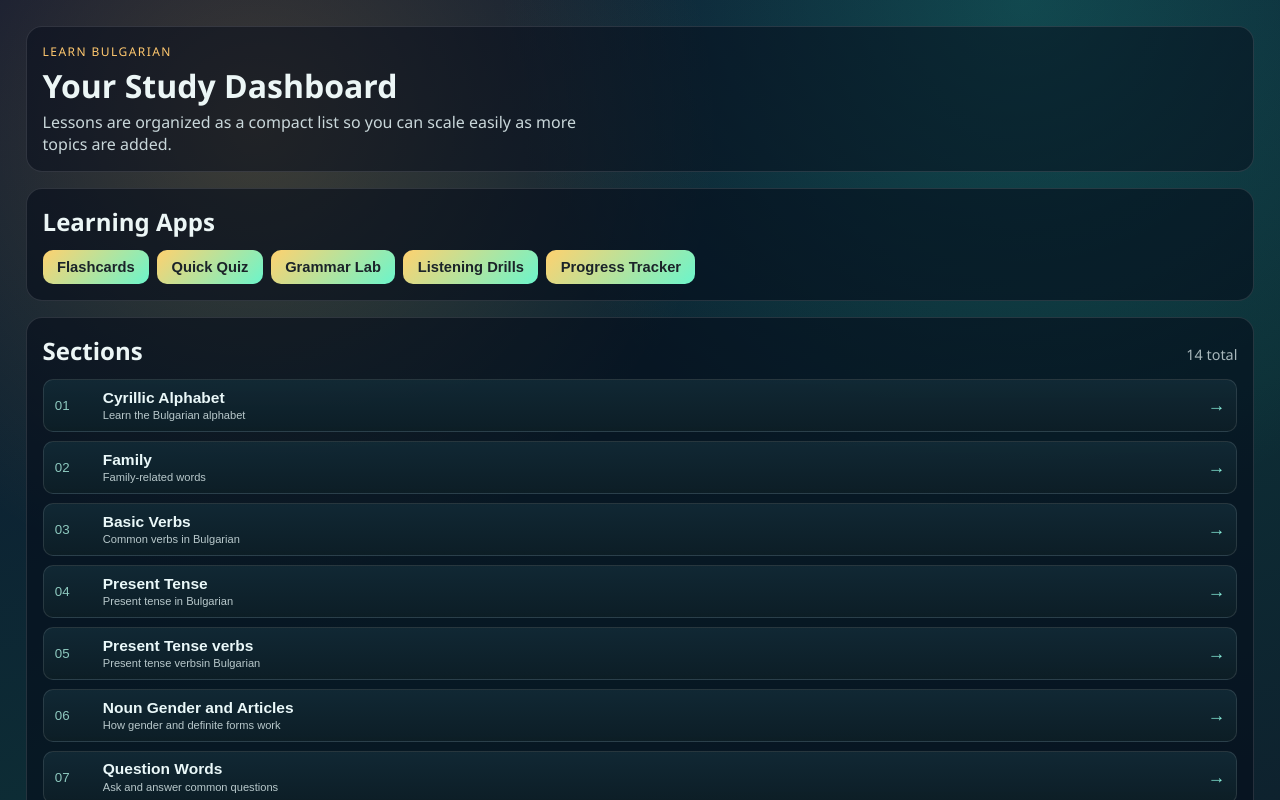
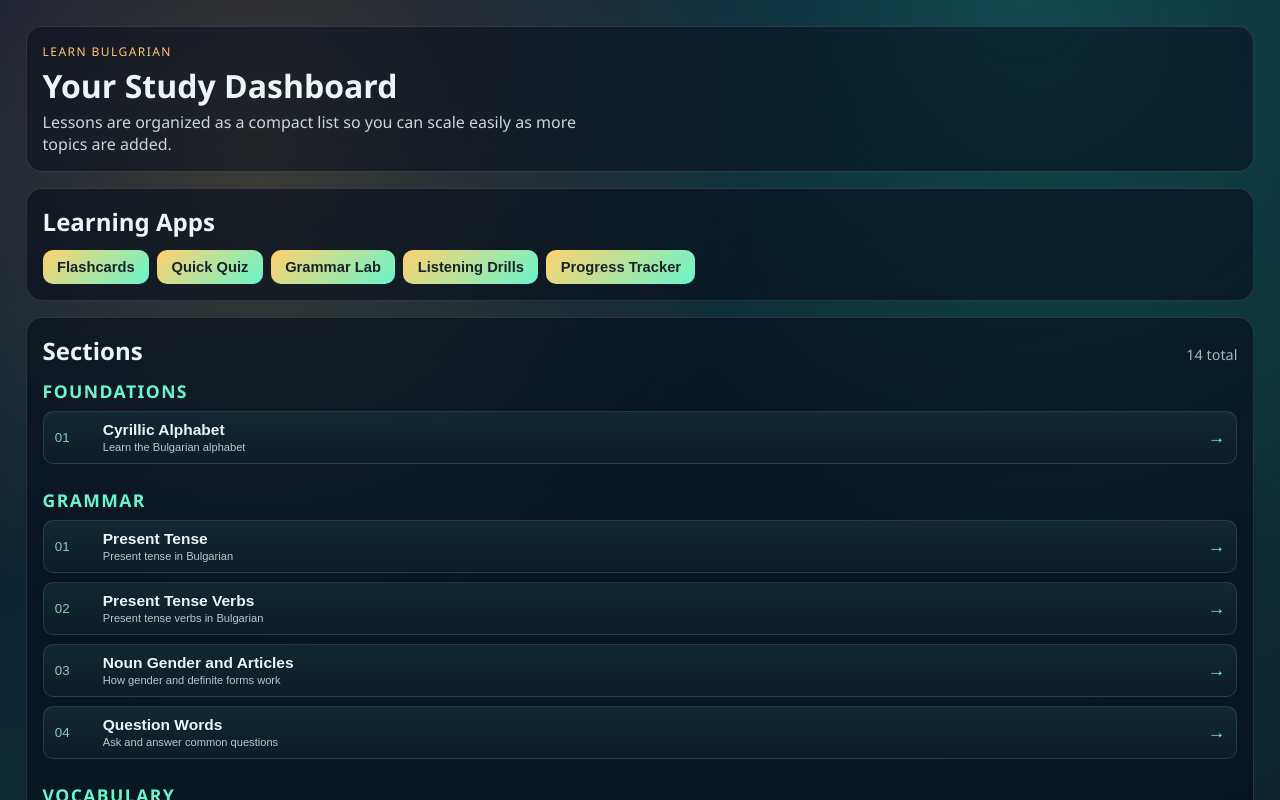
Before and after one commit to damian-tcw524/learn-bg, a Vue app: page /lesson/1 in a window 1280 px wide. Shown: the top 800 px of the page. Built offline with nearby package versions, Linux system fonts and the light colour scheme.

Commit message:
categorised home view
Co-authored-by: Copilot <copilot@github.com>

```diff
--- a/public/data/roadmap.json
+++ b/public/data/roadmap.json
@@ -1,10 +1,47 @@
 [
+  {
+    "category": "Foundations",
+    "lessons": [
       {
         "id": "alphabet",
         "title": "Cyrillic Alphabet",
         "description": "Learn the Bulgarian alphabet",
         "file": "lesson00_alphabet.json"
+      }
+    ]
   },
+  {
+    "category": "Grammar",
+    "lessons": [
+      {
+        "id": "present-tense",
+        "title": "Present Tense",
+        "description": "Present tense in Bulgarian",
+        "file": "lesson03_present-tense.json"
+      },
+      {
+        "id": "present-verbs",
+        "title": "Present Tense Verbs",
+        "description": "Present tense verbs in Bulgarian",
+        "file": "lesson04_present-verbs.json"
+      },
+      {
+        "id": "noun-gender",
+        "title": "Noun Gender and Articles",
+        "description": "How gender and definite forms work",
+        "file": "lesson05_noun-gender.json"
+      },
+      {
+        "id": "question-words",
+        "title": "Question Words",
+        "description": "Ask and answer common questions",
+        "file": "lesson06_question-words.json"
+      }
+    ]
+  },
+  {
+    "category": "Vocabulary",
+    "lessons": [
       {
         "id": "family",
         "title": "Family",
@@ -18,28 +55,21 @@
         "file": "lesson02_verbs.json"
       },
       {
-    "id": "present-tense",
-    "title": "Present Tense",
-    "description": "Present tense in Bulgarian",
-    "file": "lesson03_present-tense.json"
+        "id": "numbers",
+        "title": "Numbers and Counting",
+        "description": "Counting and number patterns",
+        "file": "lesson09_numbers.json"
+      }
+    ]
   },
   {
-    "id": "present-verbs",
-    "title": "Present Tense verbs",
-    "description": "Present tense verbsin Bulgarian",
-    "file": "lesson04_present-verbs.json"
-  },
+    "category": "Practical Phrases",
+    "lessons": [
       {
-    "id": "noun-gender",
-    "title": "Noun Gender and Articles",
-    "description": "How gender and definite forms work",
-    "file": "lesson05_noun-gender.json"
-  },
-  {
-    "id": "question-words",
-    "title": "Question Words",
-    "description": "Ask and answer common questions",
-    "file": "lesson06_question-words.json"
+        "id": "common-phrases",
+        "title": "Common Phrases",
+        "description": "Everyday phrases for conversation",
+        "file": "lesson10_common-phrases.json"
       },
       {
         "id": "dinner-table",
@@ -54,33 +84,23 @@
         "file": "lesson08_cafe-ordering.json"
       },
       {
-    "id": "numbers",
-    "title": "Numbers and Counting",
-    "description": "Counting and number patterns",
-    "file": "lesson09_numbers.json"
-  },
-  {
-    "id": "common-phrases",
-    "title": "Common Phrases",
-    "description": "Everyday phrases for conversation",
-    "file": "lesson10_common-phrases.json"
-  },
-  {
         "id": "shop-phrases",
         "title": "What to Say in a Shop",
         "description": "Shopping and asking prices",
         "file": "lesson11_shop-phrases.json"
       },
       {
+        "id": "cooking-phrases",
+        "title": "Cooking and Kitchen Phrases",
+        "description": "Words and phrases for cooking",
+        "file": "lesson13_cooking-phrases.json"
+      },
+      {
         "id": "dog-commands",
         "title": "Talking to a Dog",
         "description": "Basic pet commands and praise",
         "file": "lesson12_dog-commands.json"
-  },
-  {
-    "id": "cooking-phrases",
-    "title": "Cooking and Kitchen Phrases",
-    "description": "Words and phrases for cooking",
-    "file": "lesson13_cooking-phrases.json"
       }
     ]
+  }
+]
--- a/src/Home.vue
+++ b/src/Home.vue
@@ -1,10 +1,21 @@
 <script setup lang="ts">
-import { ref, onMounted } from 'vue'
+import { ref, onMounted, computed } from 'vue'
 import { useRouter } from 'vue-router'
-import type { RoadmapItem } from './types'
+
+interface Lesson {
+  id: string
+  title: string
+  description: string
+  file: string
+}
+
+interface LessonCategory {
+  category: string
+  lessons: Lesson[]
+}
 
 const router = useRouter()
-const lessons = ref<RoadmapItem[]>([])
+const categories = ref<LessonCategory[]>([])
 const loading = ref(true)
 const loadError = ref('')
 
@@ -16,6 +27,10 @@ const featureButtons = [
   { label: 'Progress Tracker', path: '/progress' }
 ]
 
+const totalLessons = computed(() => {
+  return categories.value.reduce((sum, cat) => sum + cat.lessons.length, 0)
+})
+
 onMounted(async () => {
   try {
     const res = await fetch(`${import.meta.env.BASE_URL}data/roadmap.json`)
@@ -24,7 +39,7 @@ onMounted(async () => {
       throw new Error('Could not load lesson roadmap.')
     }
 
-    lessons.value = await res.json()
+    categories.value = await res.json()
   } catch (error) {
     loadError.value = error instanceof Error ? error.message : 'Unexpected error while loading lessons.'
   } finally {
@@ -32,7 +47,7 @@ onMounted(async () => {
   }
 })
 
-function goToLesson(lesson: RoadmapItem) {
+function goToLesson(lesson: Lesson) {
   router.push({
     path: `/lesson/${lesson.id}`,
     query: { file: lesson.file }
@@ -77,27 +92,32 @@ function goToFeature(path: string) {
     <section class="lessons-panel">
       <div class="panel-header">
         <h2>Sections</h2>
-        <span class="count">{{ lessons.length }} total</span>
+        <span class="count">{{ totalLessons }} total</span>
       </div>
 
       <p v-if="loading" class="status">Loading lessons...</p>
       <p v-else-if="loadError" class="status error">{{ loadError }}</p>
 
-      <div v-else class="section-list" role="list">
+      <div v-else class="categories-container">
+        <div v-for="(categoryGroup, catIndex) in categories" :key="categoryGroup.category" class="category-section">
+          <h3 class="category-title">{{ categoryGroup.category }}</h3>
+          <div class="section-list" role="list">
             <button
-          v-for="(lesson, index) in lessons"
+              v-for="(lesson, lessonIndex) in categoryGroup.lessons"
               :key="lesson.id"
               class="section-item"
               type="button"
               @click="goToLesson(lesson)"
             >
-          <span class="item-index">{{ String(index + 1).padStart(2, '0') }}</span>
+              <span class="item-index">{{ String(lessonIndex + 1).padStart(2, '0') }}</span>
               <span class="item-body">
                 <strong>{{ lesson.title }}</strong>
                 <small>{{ lesson.description }}</small>
               </span>
               <span class="item-arrow" aria-hidden="true">→</span>
             </button>
+          </div>
+        </div>
       </div>
     </section>
   </main>
@@ -195,6 +215,25 @@ function goToFeature(path: string) {
   font-size: 0.9rem;
 }
 
+.categories-container {
+  display: grid;
+  gap: 1.5rem;
+}
+
+.category-section {
+  display: grid;
+  gap: 0.5rem;
+}
+
+.category-title {
+  margin: 0;
+  font-size: 1.1rem;
+  color: #6bf5cb;
+  text-transform: uppercase;
+  letter-spacing: 0.08em;
+  font-weight: 600;
+}
+
 .status {
   margin: 0.75rem 0;
   color: #cad9dc;
```
Lines whose indentation alone changed are shown as unchanged.
